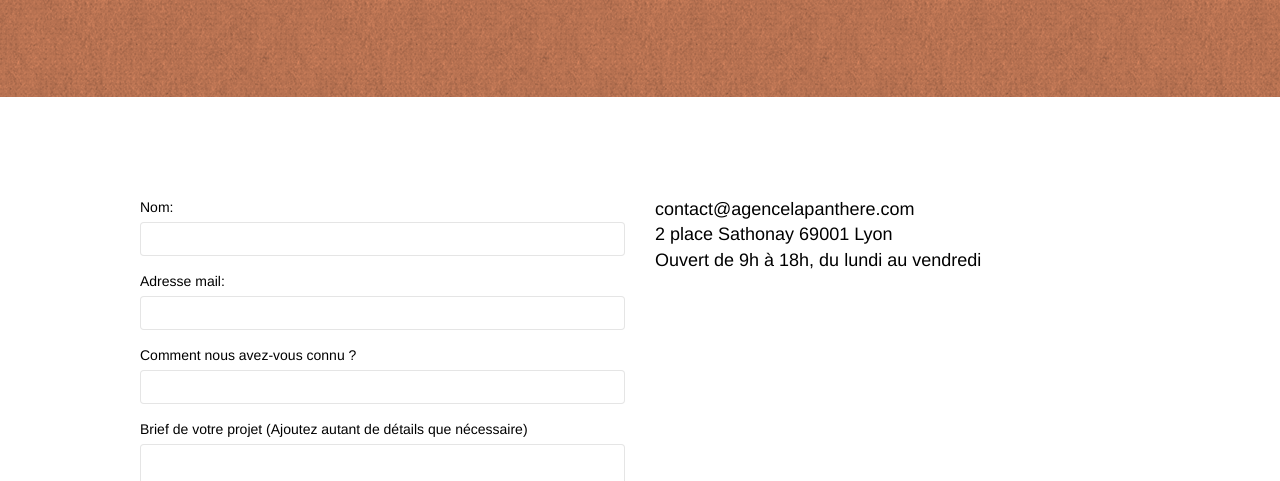
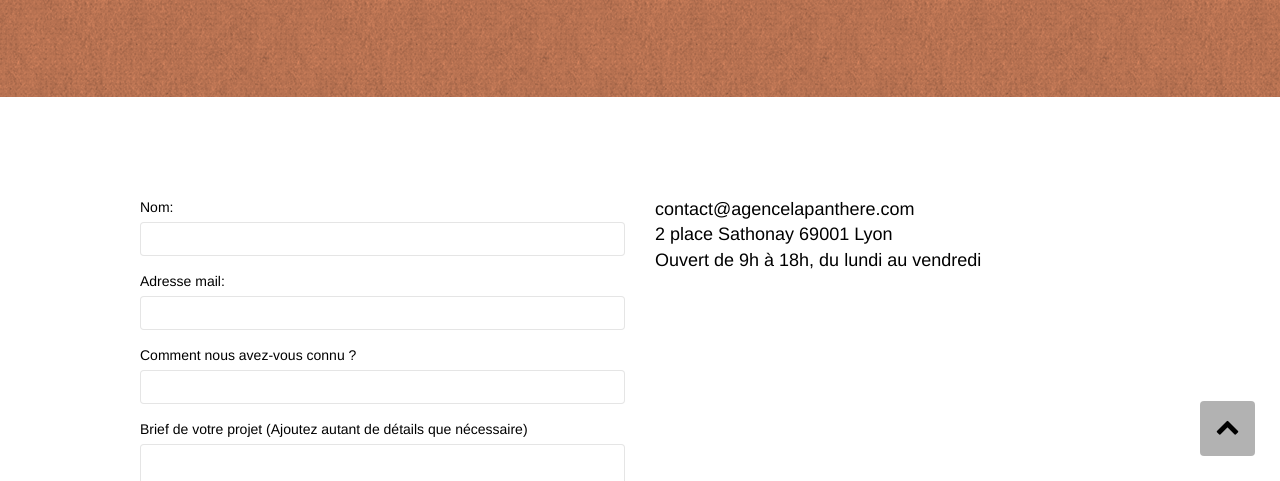
Before and after one commit to cindosh67/P4_panthere_Optimisation, a plain HTML site: page contact.html in a window 1280 px wide. Shown: the part 319-800 px from the top of the page. Drawn offline with Linux system fonts and the light colour scheme.

Commit message:
réinser scrolltop/showscrOll..

```diff
--- a/contact.html
+++ b/contact.html
@@ -118,7 +118,7 @@
 <!-- bloc-7 END -->
 
 <!-- ScrollToTop Button -->
-<a class="bloc-button btn btn-d scrollToTop" href="#top" onclick="scrollToTarget('1')"><span class="fa fa-chevron-up"></span></a>
+<a class="bloc-button btn btn-d scrollToTop showScrollTop" href="#top" onclick="scrollToTarget('1')"><span class="fa fa-chevron-up"></span></a>
 <!-- ScrollToTop Button END-->
 
 
--- a/style.css
+++ b/style.css
@@ -313,7 +313,10 @@ button {
 .scrollToTop span {
     margin-top: 6px;
 }
-
+.showScrollTop {
+    font-size: 24px;
+    opacity: 1;
+}
 a[data-lightbox] {
     position: relative;
     display: block;
```
